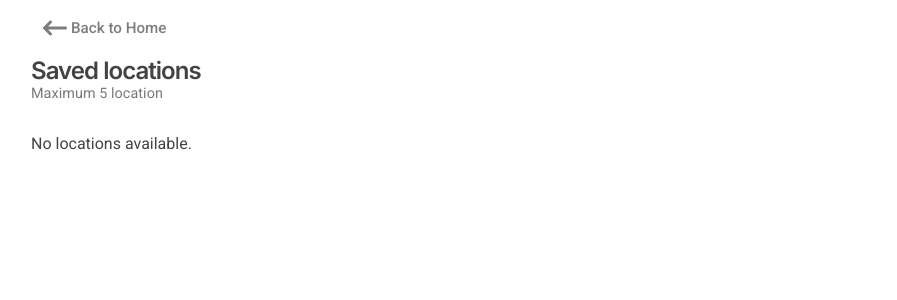
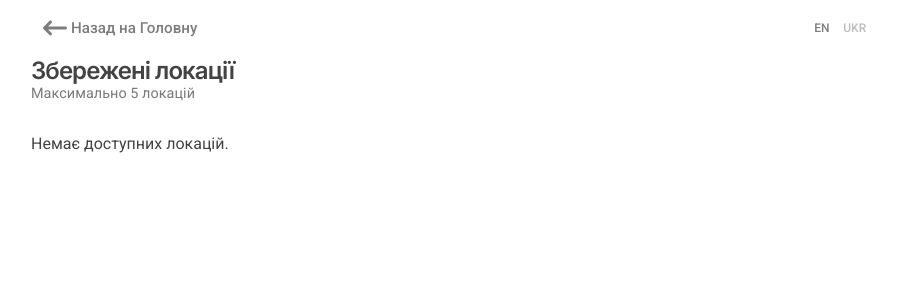
Before and after one commit to swappnet/weather-app, a Vue app: page /favorites in a window 1280 px wide. Shown: the top 300 px of the page, without its empty margins (189-1086 px from the left). Built offline with nearby package versions, Linux system fonts and the light colour scheme.

Commit message:
added basic lang support

```diff
--- a/src/App.vue
+++ b/src/App.vue
@@ -2,8 +2,6 @@
 import { RouterView } from 'vue-router'
 
 import NavBar from '@/components/NavBar.vue'
-import LanguageChange from '@/components/LanguageChange.vue'
-
 </script>
 
 <template>
@@ -12,10 +10,6 @@ import LanguageChange from '@/components/LanguageChange.vue'
       <NavBar />
 
       <RouterView />
-
-      <footer>
-        <LanguageChange />
-      </footer>
     </div>
 
   </div>
--- a/src/components/FavoriteLocationCard.vue
+++ b/src/components/FavoriteLocationCard.vue
@@ -1,9 +1,12 @@
 <script setup lang="ts">
 import router from '@/router';
+import { useControlsStore } from '@/stores/useControlsStore';
 import { useLocationStore } from '@/stores/useLocationStore';
 import { useSavedLocationsStore } from '@/stores/useSavedLocations';
 import { type GeoPoint } from '@/types/global/GeoPoint.types';
+import { Languages } from '@/types/global/Languages.types';
 import { getWeatherIconName } from '@/utils/getWeatherIconName';
+import { storeToRefs } from 'pinia';
 import { onBeforeMount, onMounted, ref } from 'vue';
 
 type CardProps = {
@@ -16,8 +19,12 @@ type CardProps = {
 const editMenuRef = ref<HTMLDivElement>()
 const { location } = defineProps<CardProps>()
 
+
 const { removeLocation } = useSavedLocationsStore()
 const { updateGeoPoint } = useLocationStore()
+const controlsStore = useControlsStore()
+const { language } = storeToRefs(controlsStore)
+
 
 const isLoading = ref<Boolean>(true)
 const isMenuOpen = ref<Boolean>(false)
@@ -99,10 +106,14 @@ const fetchCurrentWeather = async (geoPoint: GeoPoint) => {
             <button variant="transparent" @click="handleEditMenuOpen" class="edit-menu-button"
                 title="Edit menu"><font-awesome-icon icon="ellipsis-vertical" style="font-size:large;" /></button>
             <div v-if="isMenuOpen" class="edit-menu">
-                <button class="menu-button danger" title="Remove location" @click="handleLocationRemove">Remove
+                <button class="menu-button danger" title="Remove location" @click="handleLocationRemove">{{ language ===
+                    Languages.english ? 'Remove' : language ===
+                    Languages.ukrainian && "Видалити" }}
                     <font-awesome-icon icon="remove" style="font-size:large;" /></button>
-                <button class="menu-button" title="Open location" @click="handleLocationOpen">Open <font-awesome-icon
-                        icon="arrow-right" style="font-size:large;" /></button>
+                <button class="menu-button" title="Open location" @click="handleLocationOpen">{{ language ===
+                    Languages.english ? 'Open' : language ===
+                    Languages.ukrainian && "Відкрити" }}<font-awesome-icon icon="arrow-right"
+                        style="font-size:large;" /></button>
             </div>
         </div>
     </li>
@@ -201,7 +212,7 @@ li {
 
 .edit-menu {
     position: absolute;
-    width: 6rem;
+    width: 7rem;
     padding: .25rem;
     display: flex;
     flex-direction: column;
--- a/src/components/FavoritesList.vue
+++ b/src/components/FavoritesList.vue
@@ -4,6 +4,8 @@ import { useSavedLocationsStore } from '@/stores/useSavedLocations';
 import { storeToRefs } from 'pinia';
 
 import FavoriteLocationCard from '@/components/FavoriteLocationCard.vue'
+import { useControlsStore } from '@/stores/useControlsStore';
+import { Languages } from '@/types/global/Languages.types';
 
 const savedLocationsStore = useSavedLocationsStore()
 const { locations } = storeToRefs(savedLocationsStore);
@@ -15,6 +17,9 @@ if (savedData) {
     updateLocations(JSON.parse(savedData))
 }
 
+const controlsStore = useControlsStore()
+const { language } = storeToRefs(controlsStore)
+
 </script>
 
 <template>
@@ -23,7 +28,8 @@ if (savedData) {
             <FavoriteLocationCard v-for="location in locations" :key="location.date.toString()" :location="location" />
         </ul>
         <p v-else class="list-not-found">
-            No locations available.
+            {{ language === Languages.english ? 'No locations available.' : language ===
+                Languages.ukrainian && "Немає доступних локацій." }}
         </p>
     </section>
 </template>
--- a/src/components/Geocoder.vue
+++ b/src/components/Geocoder.vue
@@ -2,6 +2,9 @@
 
 import { onBeforeMount, onMounted, reactive, ref } from 'vue';
 import { useLocationStore } from '@/stores/useLocationStore';
+import { useControlsStore } from '@/stores/useControlsStore';
+import { storeToRefs } from 'pinia';
+import { Languages } from '@/types/global/Languages.types';
 
 interface GeoResponse {
     lat: number
@@ -11,6 +14,9 @@ interface GeoResponse {
 
 const resultsRef = ref<HTMLDivElement>()
 const locationStore = useLocationStore()
+const controlsStore = useControlsStore()
+const { language } = storeToRefs(controlsStore)
+
 
 const geocoder = reactive({
     loading: false,
@@ -97,8 +103,9 @@ const handleClickOutside = (event: MouseEvent) => {
 <template>
     <div class="location-geocoder-wrapper" @click="handleClickOutside">
         <font-awesome-icon icon="search" style="font-size:large;" class="geocoder-icon" />
-        <input class="geocoder-input" placeholder="Search location .." title="Search location" v-model="geocoder.query"
-            @input="searchLocation()" @click="handleInputClick" />
+        <input class="geocoder-input"
+            :placeholder="language === Languages.english ? 'Search location ..' : 'Пошук локації ..'"
+            title="Search location" v-model="geocoder.query" @input="searchLocation()" @click="handleInputClick" />
         <div v-if="geocoder.resultsOpen && geocoder.results.length > 0" class="geocoder-results-wrapper" ref="resultsRef">
             <button v-for="(result, index) in geocoder.results.slice(0, 4)" :key="index" :title="result.display_name"
                 @click="handleResultSelect(result)">
--- a/src/components/LanguageChange.vue
+++ b/src/components/LanguageChange.vue
@@ -1,7 +1,35 @@
 <script setup lang="ts">
+import { useControlsStore } from '@/stores/useControlsStore';
+import Button from './Button.vue';
+import { storeToRefs } from 'pinia';
+import { Languages } from '@/types/global/Languages.types';
+
+const controlsStore = useControlsStore()
+const { changeLanguage } = useControlsStore()
+
+const { language } = storeToRefs(controlsStore)
+
+const switchLanguage = (newLanguage: Languages) => {
+    changeLanguage(newLanguage)
+}
+
 </script>
 
 <template>
-    <div>
+    <div class="languages-wrapper">
+        <Button variant="transparent" title="EN" @click="switchLanguage(Languages.english)" size="small"
+            :disabled="language === Languages.english">EN</Button>
+        <Button variant="transparent" title="UKR" @click="switchLanguage(Languages.ukrainian)" size="small"
+            :disabled="language === Languages.ukrainian">UKR</Button>
     </div>
 </template>
+
+<style scoped>
+.languages-wrapper {
+    display: flex;
+    align-items: center;
+    justify-content: center;
+    gap: .25rem;
+    margin-left: auto;
+}
+</style>
--- a/src/components/NavBar.vue
+++ b/src/components/NavBar.vue
@@ -3,6 +3,13 @@ import { useRoute } from 'vue-router'
 import { computed } from 'vue'
 
 import Button from '@/components/Button.vue'
+import LanguageChange from './LanguageChange.vue';
+import { useControlsStore } from '@/stores/useControlsStore';
+import { storeToRefs } from 'pinia';
+import { Languages } from '@/types/global/Languages.types';
+
+const controlsStore = useControlsStore()
+const { language } = storeToRefs(controlsStore)
 
 const route = useRoute();
 
@@ -14,9 +21,11 @@ const path = computed(() => route.path)
         <router-link :to="path === '/' ? '/favorites' : '/'" class="nav-link">
             <Button variant="transparent" size="medium" :title="path === '/' ? 'Favorites' : 'Home'">
                 <font-awesome-icon :icon="path === '/' ? 'bars' : 'arrow-left-long'" style="font-size:x-large;" />
-                <span v-if="path === '/favorites'">Back to Home</span>
+                <span v-if="path === '/favorites'">{{ language === Languages.english ? 'Back to Home' : language ===
+                    Languages.ukrainian && "Назад на Головну" }}</span>
             </Button>
         </router-link>
+        <LanguageChange />
     </nav>
 </template>
 
--- a/src/components/WeatherPlot.vue
+++ b/src/components/WeatherPlot.vue
@@ -4,6 +4,8 @@ import { onMounted, ref } from 'vue';
 import Button from '@/components/Button.vue'
 import { useLocationStore } from '@/stores/useLocationStore';
 import { storeToRefs } from 'pinia';
+import { useControlsStore } from '@/stores/useControlsStore';
+import { Languages } from '@/types/global/Languages.types';
 
 enum PlotMode {
     Day,
@@ -12,6 +14,8 @@ enum PlotMode {
 
 const locationStore = useLocationStore()
 const { geoPoint } = storeToRefs(locationStore)
+const controlsStore = useControlsStore()
+const { language } = storeToRefs(controlsStore)
 
 const plotMode = ref<PlotMode>(PlotMode.Day)
 const weatherData = ref<any | null>(null);
@@ -71,9 +75,13 @@ onMounted(() => {
     <section>
         <header>
             <Button variant="plot" title="Day plot" :disabled="plotMode === PlotMode.Day"
-                @click="changePlotMode(PlotMode.Day)">Day</Button>
+                @click="changePlotMode(PlotMode.Day)">{{ language ===
+                    Languages.english ? 'Day' : language ===
+                    Languages.ukrainian && "День" }}</Button>
             <Button variant="plot" title="Week (5 day) plot" :disabled="plotMode === PlotMode.Week"
-                @click="changePlotMode(PlotMode.Week)">Week</Button>
+                @click="changePlotMode(PlotMode.Week)">{{ language ===
+                    Languages.english ? 'Week' : language ===
+                    Languages.ukrainian && "Тиждень" }}</Button>
         </header>
         <div v-if="weatherData">
             <div v-if="plotMode === PlotMode.Day">
--- a/src/stores/useControlsStore.ts
+++ b/src/stores/useControlsStore.ts
@@ -1,13 +1,26 @@
 import { Languages } from '@/types/global/Languages.types'
 import { defineStore } from 'pinia'
-import { ref } from 'vue'
+import { ref, watch } from 'vue'
 
 export const useControlsStore = defineStore('controls', () => {
   const language = ref<Languages>(Languages.ukrainian)
+
+  const loadLanguageFromLocalStorage = () => {
+    const savedLocations = localStorage.getItem('savedLanguage')
+    if (savedLocations) {
+      language.value = JSON.parse(savedLocations)
+    }
+  }
+
+  watch(language, (newLanguage) => {
+    localStorage.setItem('savedLanguage', JSON.stringify(newLanguage))
+  })
 
   const changeLanguage = (newLanguage: Languages) => {
     language.value = newLanguage
   }
 
+  loadLanguageFromLocalStorage()
+
   return { language, changeLanguage }
 })
--- a/src/views/FavoritesView.vue
+++ b/src/views/FavoritesView.vue
@@ -1,11 +1,19 @@
 <script setup lang="ts">
 import LocationsList from '@/components/FavoritesList.vue'
+import { useControlsStore } from '@/stores/useControlsStore';
+import { Languages } from '@/types/global/Languages.types';
+import { storeToRefs } from 'pinia';
+
+const controlsStore = useControlsStore()
+const { language } = storeToRefs(controlsStore)
 </script>
 
 <template>
     <header>
-        <h1>Saved locations</h1>
-        <p>Maximum 5 location</p>
+        <h1>{{ language === Languages.english ? 'Saved locations' : language ===
+            Languages.ukrainian && "Збережені локації" }}</h1>
+        <p>{{ language === Languages.english ? 'Maximum 5 location' : language ===
+            Languages.ukrainian && "Максимально 5 локацій" }}</p>
     </header>
     <main>
         <LocationsList />
```
